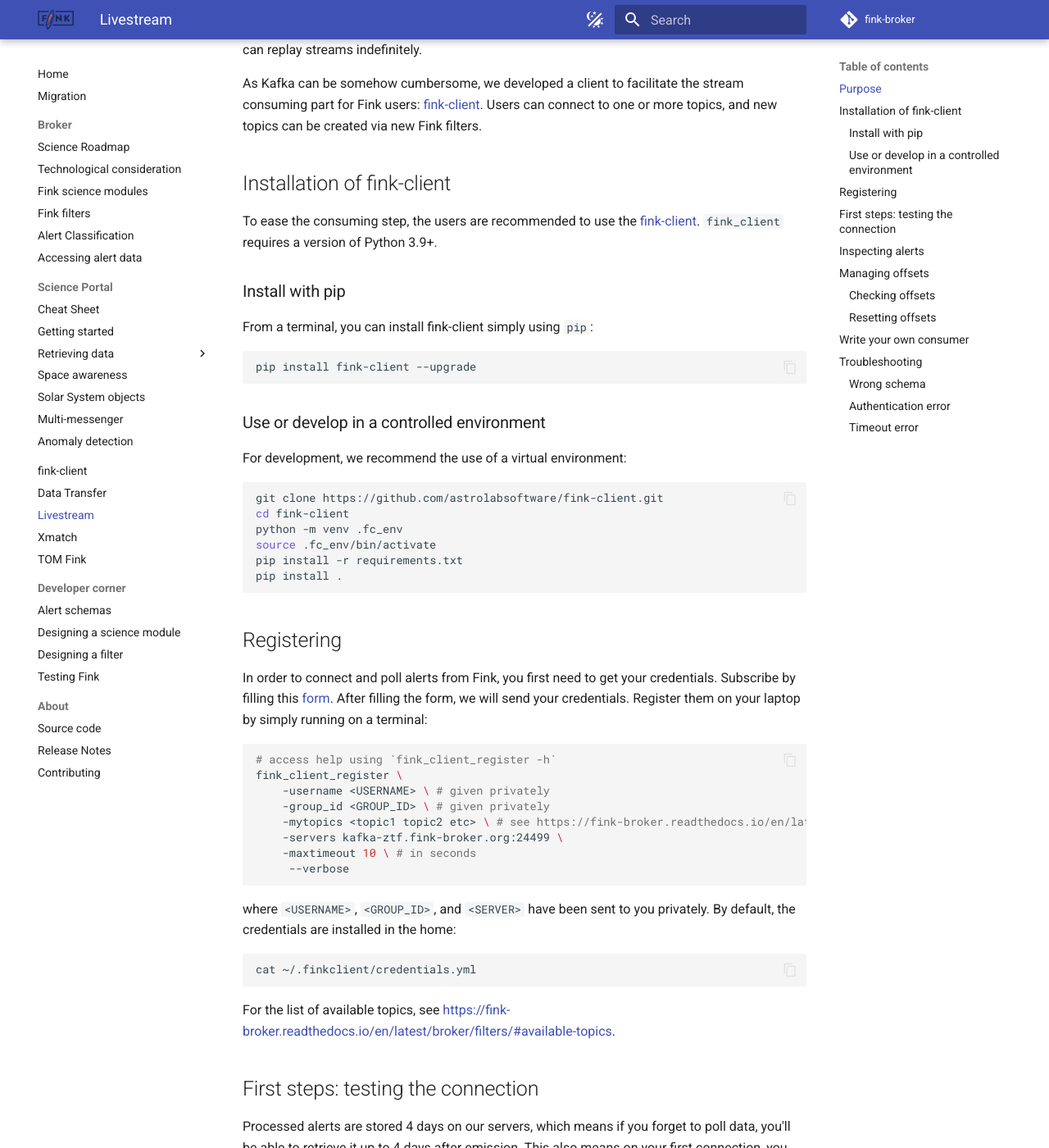
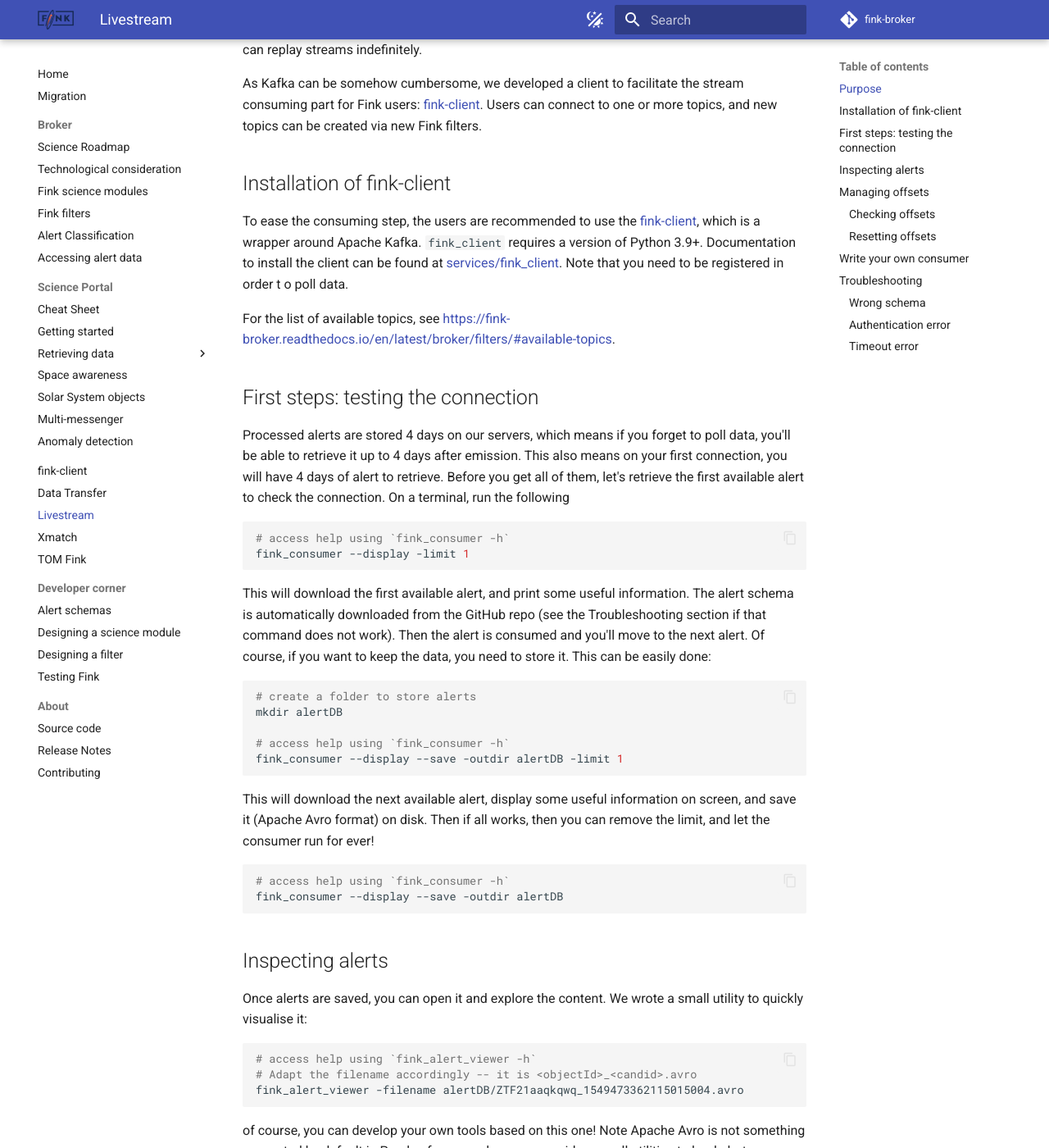
Before and after one commit to astrolabsoftware/fink, an MkDocs documentation site: the page built from docs/services/livestream.md, in a window 1280 px wide and 1400 px high, scrolled down 418 px. Shown: the whole window at 82% size. Built offline with MkDocs 1.6.1 and Material for MkDocs 9.7.7, drawn with Linux system fonts in a browser that asks for light colours; comment, search, counter and statistics services are not loaded; some of the changed text lies outside the part shown.

````diff
--- a/docs/services/livestream.md
+++ b/docs/services/livestream.md
@@ -12,49 +12,8 @@ As Kafka can be somehow cumbersome, we developed a client to facilitate the stre
 
 ## Installation of fink-client
 
-To ease the consuming step, the users are recommended to use the [fink-client](https://github.com/astrolabsoftware/fink-client). `fink_client` requires a version of Python 3.9+.
-
-### Install with pip
-
-From a terminal, you can install fink-client simply using `pip`:
-
-```bash
-pip install fink-client --upgrade
-```
-
-### Use or develop in a controlled environment
-
-For development, we recommend the use of a virtual environment:
-
-```bash
-git clone https://github.com/astrolabsoftware/fink-client.git
-cd fink-client
-python -m venv .fc_env
-source .fc_env/bin/activate
-pip install -r requirements.txt
-pip install .
-```
-
-## Registering
-
-In order to connect and poll alerts from Fink, you first need to get your credentials. Subscribe by filling this [form](https://forms.gle/2td4jysT4e9pkf889). After filling the form, we will send your credentials. Register them on your laptop by simply running on a terminal:
-
-```bash
-# access help using `fink_client_register -h`
-fink_client_register \
-	-username <USERNAME> \ # given privately
-	-group_id <GROUP_ID> \ # given privately
-	-mytopics <topic1 topic2 etc> \ # see https://fink-broker.readthedocs.io/en/latest/science/filters/
-	-servers kafka-ztf.fink-broker.org:24499 \
-	-maxtimeout 10 \ # in seconds
-	 --verbose
-```
-
-where `<USERNAME>`, `<GROUP_ID>`, and `<SERVER>` have been sent to you privately. By default, the credentials are installed in the home:
-
-```bash
-cat ~/.finkclient/credentials.yml
-```
+To ease the consuming step, the users are recommended to use the [fink-client](https://github.com/astrolabsoftware/fink-client), which is a wrapper around Apache Kafka. `fink_client` requires a version of Python 3.9+. Documentation to install the client can be found at [services/fink_client](fink_client.md). Note that you need to be registered in order t
+o poll data.
 
 For the list of available topics, see [https://fink-broker.readthedocs.io/en/latest/broker/filters/#available-topics](https://fink-broker.readthedocs.io/en/latest/broker/filters/#available-topics).
 
````
Also changed, not shown: other parts of docs/services/livestream.md (+1 -1 lines), docs/services/data_transfer.md (+1 -43 lines), docs/services/xmatch.md (added, +87 -0 lines), docs/img/catalog.png (added), docs/img/content.png (added), docs/img/log.png (added), docs/img/moc.png (added), docs/img/years.png (added), docs/services/fink_client.md (renamed from docs/services/fink-client.md).
